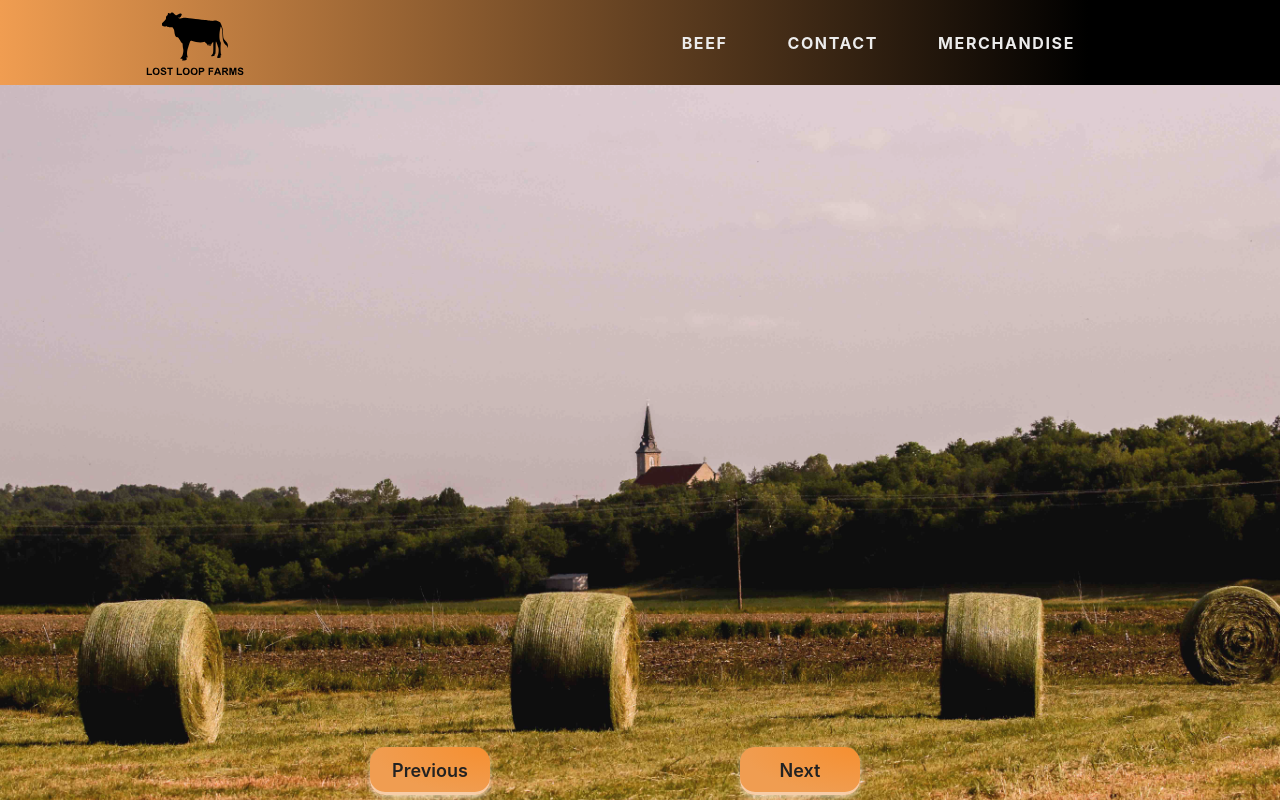
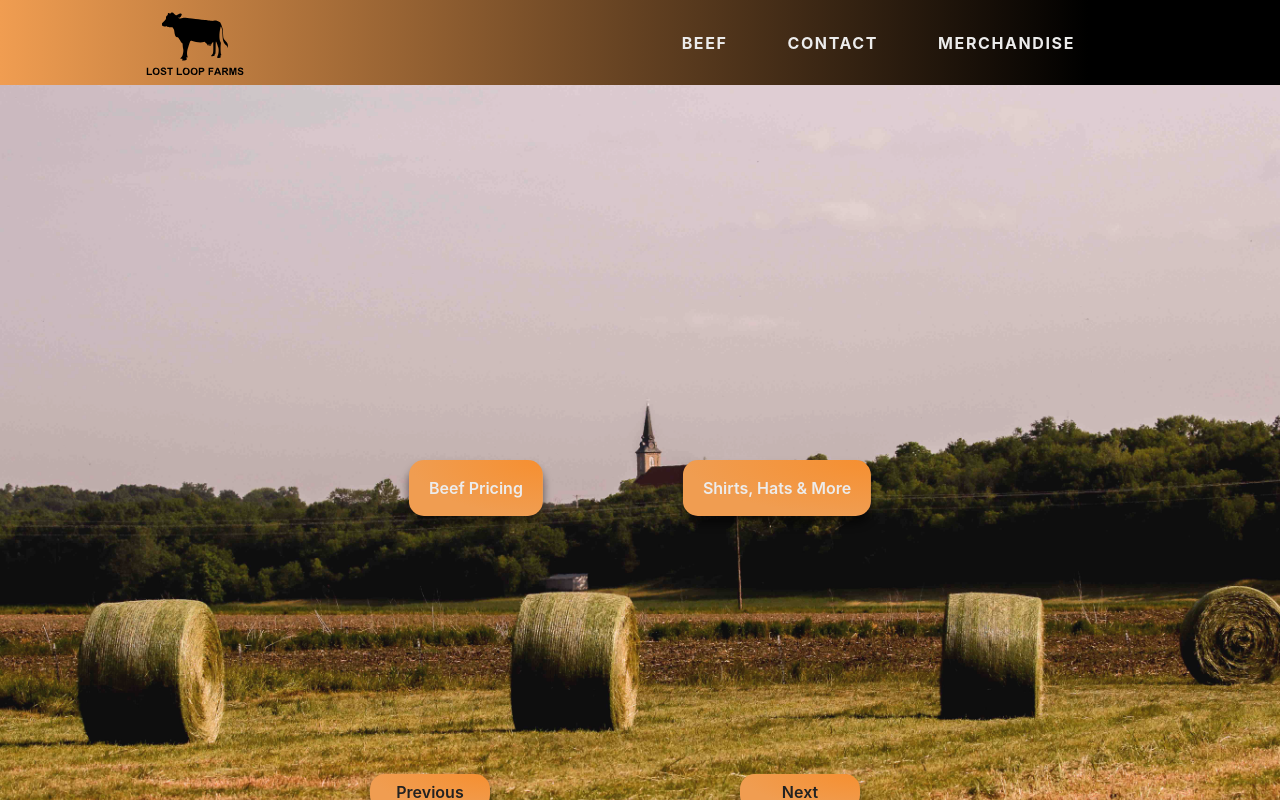
Before and after one commit to SolInvictusx/Lost-Loop, a React (Create React App) app: page / in a window 1280 px wide. Shown: the top 800 px of the page. Built offline with nearby package versions, Linux system fonts and the light colour scheme.

Commit message:
Update buttons

```diff
--- a/src/App.js
+++ b/src/App.js
@@ -2,12 +2,14 @@ import './App.css';
 import BusinessDetails, { GuaranteeImg } from './LandingPage/BeefDetails';
 import Carousel, { CarouselItem, ImgOne, ImgThree, ImgTwo } from './LandingPage/Carousel';
 import { NewDetail } from './LandingPage/Family';
+import BeefLink from './LandingPage/LinkDisplay';
 import NavBar from './LandingPage/Navigation';
 
 const App = () => {
   return (
     <>
       <NavBar />
+      <div className='carousel-container'>
         <Carousel>
           <CarouselItem>
             <ImgOne />
@@ -19,6 +21,8 @@ const App = () => {
             <ImgThree />
           </CarouselItem>
         </Carousel>
+        <BeefLink />
+      </div>
       <BusinessDetails />
       <NewDetail />
     </>
--- a/src/LandingPage/LinkDisplay.js
+++ b/src/LandingPage/LinkDisplay.js
@@ -1,5 +1,22 @@
-
+import { Link } from "react-router-dom";
 
 const BeefLink = () => {
+    return (
+        <div className="display-container">
+            <div className="display-box">
+                <button className="link-btn">
+                    <Link to='/beef'>
+                        Beef Pricing
+                    </Link>
+                </button>
+                <button className="link-btn">
+                    <Link to='/merchandise'>
+                        Shirts, Hats & More
+                    </Link>
+                </button>
+            </div>
+        </div>
+    );
+};
 
-};
+export default BeefLink;
--- a/src/css/styles.css
+++ b/src/css/styles.css
@@ -115,8 +115,7 @@ ul {
     transform: translate(-125%, -225%);
     appearance: none;
     background-image: radial-gradient(100% 100% at 100% 0, #f68f30 0, #f09d51 100%);
-    box-shadow: rgba(255, 255, 255, 0.4) 0 2px 4px, rgba(255, 255, 255, 0.3) 0 7px 13px -3px, rgba(255, 254, 254, 0.5) 0 -3px 0 inset;
-    transition: box-shadow .15s, transform .15s;
+    box-shadow: rgba(0, 0, 0, 0.4) 0 8px 8px, rgba(0, 0, 0, 0.3) 0 7px 13px -3px, rgba(0, 0, 0, 0.5) 0 0px 0 inset;
     user-select: none;
     -webkit-user-select: none;
     touch-action: manipulation;
@@ -127,14 +126,13 @@ ul {
     line-height: 1;
     z-index: 1;
     cursor: pointer;
-    background-color: var(--primaryColor);
     color: var(--mainBlack);
     border: none;
     border-radius: 15px;
-    padding: 15px;
+    padding: 10px;
     min-height: 25px;
     min-width: 120px;
-    font-size: 18px;
+    font-size: 16px;
     margin-left: 250px;
     font-family: -apple-system, BlinkMacSystemFont, 'Segoe UI', 'Roboto', 'Oxygen',
         'Ubuntu', 'Cantarell', 'Fira Sans', 'Droid Sans', 'Helvetica Neue',
@@ -156,6 +154,52 @@ ul {
 }
 
 /* End of Carousel */
+
+/* Beginning of Link Container */
+
+.carousel-container {
+    position: relative;
+}
+
+.display-container {
+    position: absolute;
+    top: 50%;
+    left: 50%;
+    transform: translate(-50%, -50%);
+    z-index: 2;
+}
+
+.link-btn {
+    appearance: none;
+    background-image: radial-gradient(100% 100% at 100% 0, #f68f30 0, #f09d51 100%);
+    box-shadow: rgba(0, 0, 0, 0.4) 0 8px 8px, rgba(0, 0, 0, 0.3) 0 7px 13px -3px, rgba(0, 0, 0, 0.5) 0 0px 0 inset;
+    user-select: none;
+    -webkit-user-select: none;
+    touch-action: manipulation;
+    white-space: nowrap;
+    will-change: box-shadow, transform;
+    box-sizing: border-box;
+    align-items: center;
+    line-height: 1;
+    z-index: 1;
+    cursor: pointer;
+    color: var(--mainBlack);
+    border: none;
+    border-radius: 15px;
+    padding: 20px;
+    min-height: 25px;
+    min-width: 120px;
+    font-size: 16px;
+    font-family: -apple-system, BlinkMacSystemFont, 'Segoe UI', 'Roboto', 'Oxygen',
+        'Ubuntu', 'Cantarell', 'Fira Sans', 'Droid Sans', 'Helvetica Neue',
+        sans-serif;
+    ;
+    font-weight: 600;
+    align-items: center;
+    margin: 70px;
+}
+
+/* End of Link Container */
 
 /* Beginning of Business Details */
 
--- a/src/index.js
+++ b/src/index.js
@@ -4,6 +4,7 @@ import './index.css';
 import App from './App';
 import './css/styles.css';
 import BeefPage from './OtherPages/BeefMain';
+import MerchandisePage from './OtherPages/MerchandiseMain';
 
 import {
   createBrowserRouter,
@@ -20,6 +21,10 @@ const router = createBrowserRouter([
     path: "beef",
     element: <BeefPage />,
   },
+  {
+    path: "merchandise",
+    element: <MerchandisePage />,
+  },
 ]);
 
 const root = ReactDOM.createRoot(document.getElementById('root'));
```
Also changed, not shown: src/OtherPages/MerchandiseMain.js (added). Lines whose indentation alone changed are shown as unchanged.
